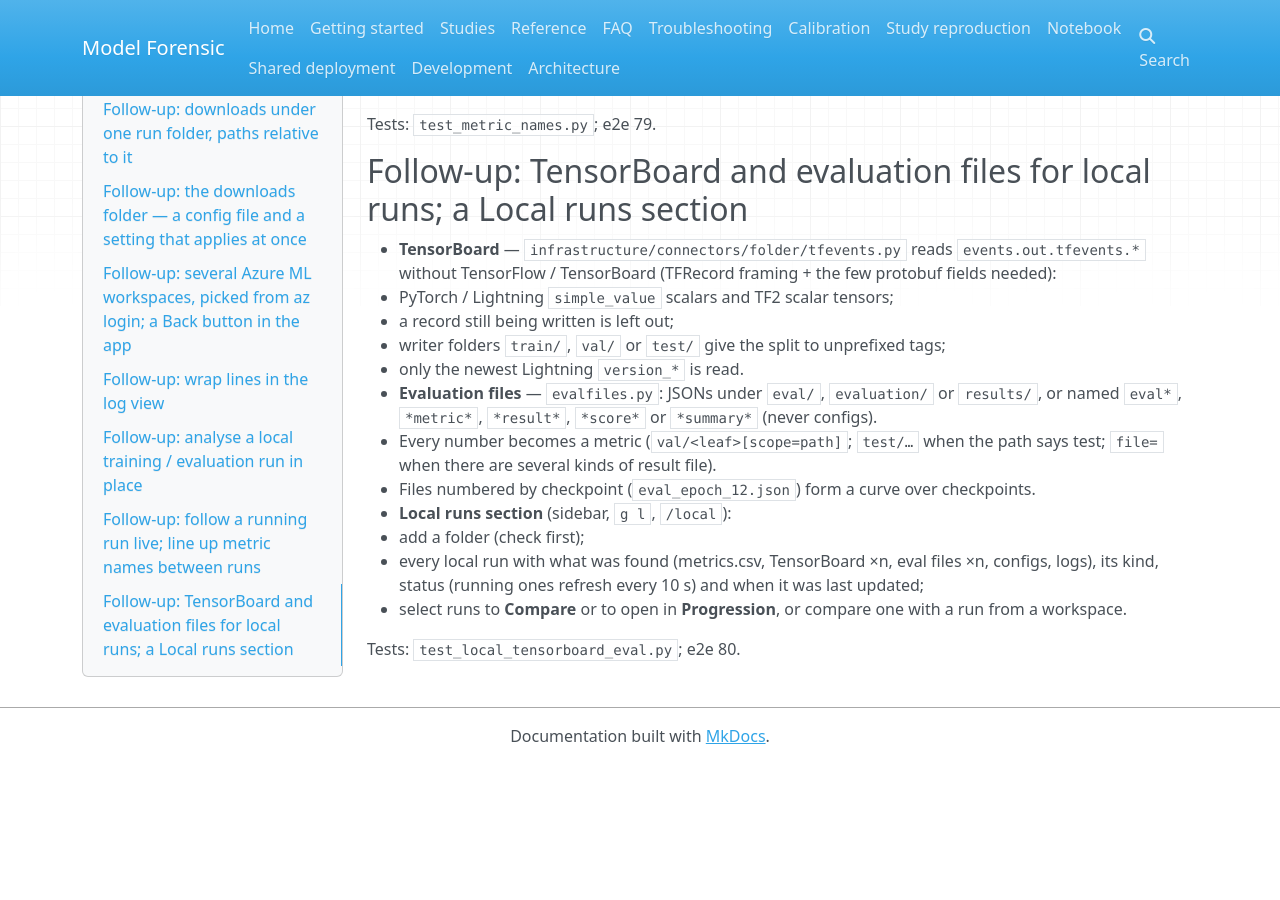
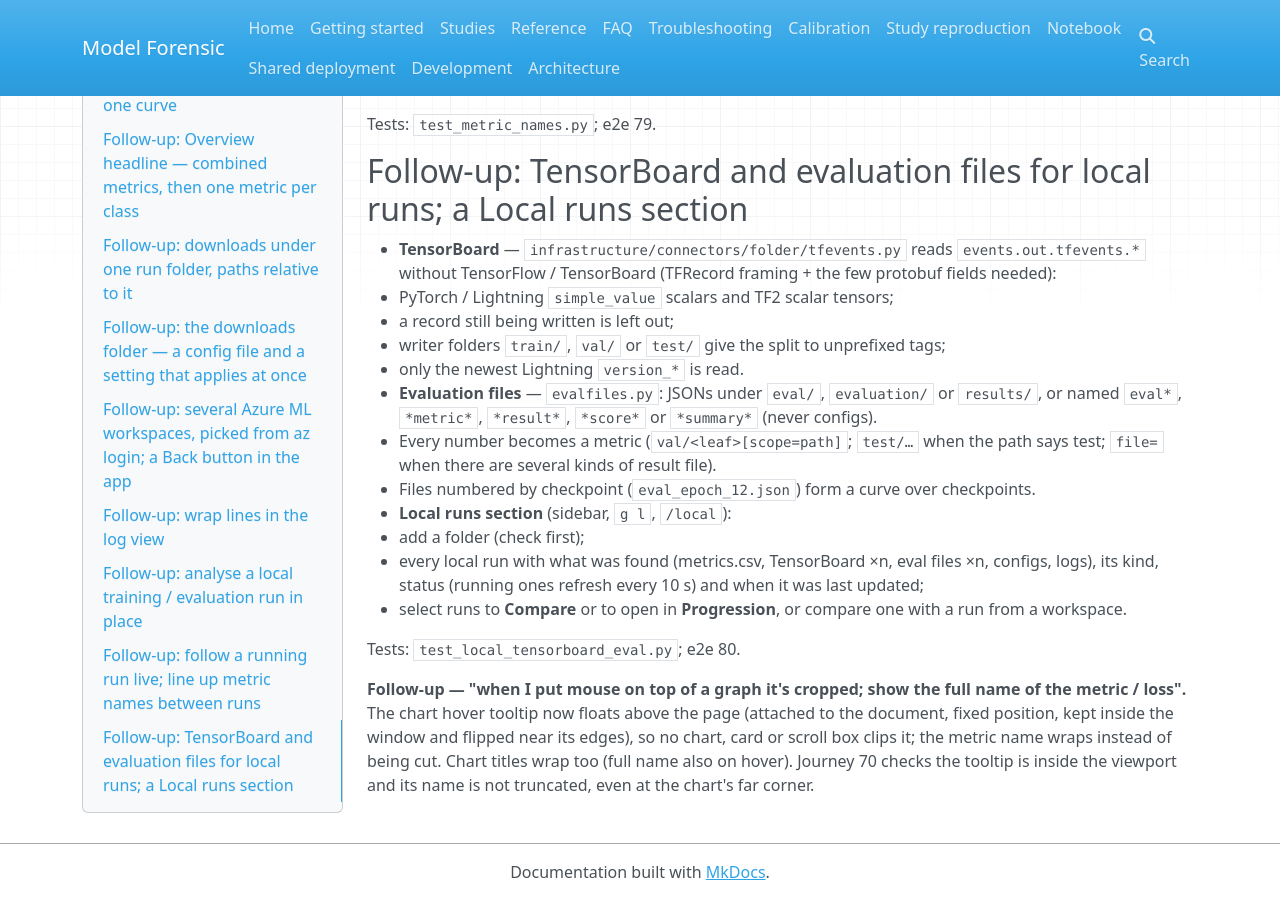
Before and after one commit to create2moment-jpg/Model-Forensic-, an MkDocs documentation site: the page built from docs/prompt-5.md, in a window 1280 px wide and 900 px high, scrolled down 26195 px. Built offline with MkDocs 1.6.1, drawn with Linux system fonts in a browser that asks for light colours; nearby versions of some CDN libraries; before the commit the page ends 26959 px from its top, so only the background shows below that.

Commit message:
Charts: hover tooltip never clipped, full metric names; titles wrap
Co-Authored-By: Claude Opus 5.5 <noreply@anthropic.com>
Claude-Session: https://claude.ai/code/session_01YHv2Y5yvrfEV7DG9Mcvpzx

```diff
--- a/docs/prompt-5.md
+++ b/docs/prompt-5.md
@@ -999,3 +999,9 @@ Tests: `test_metric_names.py`; e2e 79.
   * select runs to **Compare** or to open in **Progression**, or compare one with a run from a workspace.
 
 Tests: `test_local_tensorboard_eval.py`; e2e 80.
+
+**Follow-up — "when I put mouse on top of a graph it's cropped; show the full name of the metric / loss".**
+The chart hover tooltip now floats above the page (attached to the document, fixed position, kept inside the window
+and flipped near its edges), so no chart, card or scroll box clips it; the metric name wraps instead of being cut.
+Chart titles wrap too (full name also on hover). Journey 70 checks the tooltip is inside the viewport and its name is
+not truncated, even at the chart's far corner.
```
Also changed, not shown: web/src/components/Chart.tsx (+8 -4 lines), web/src/styles.css (+6 -4 lines), 1 other file.
